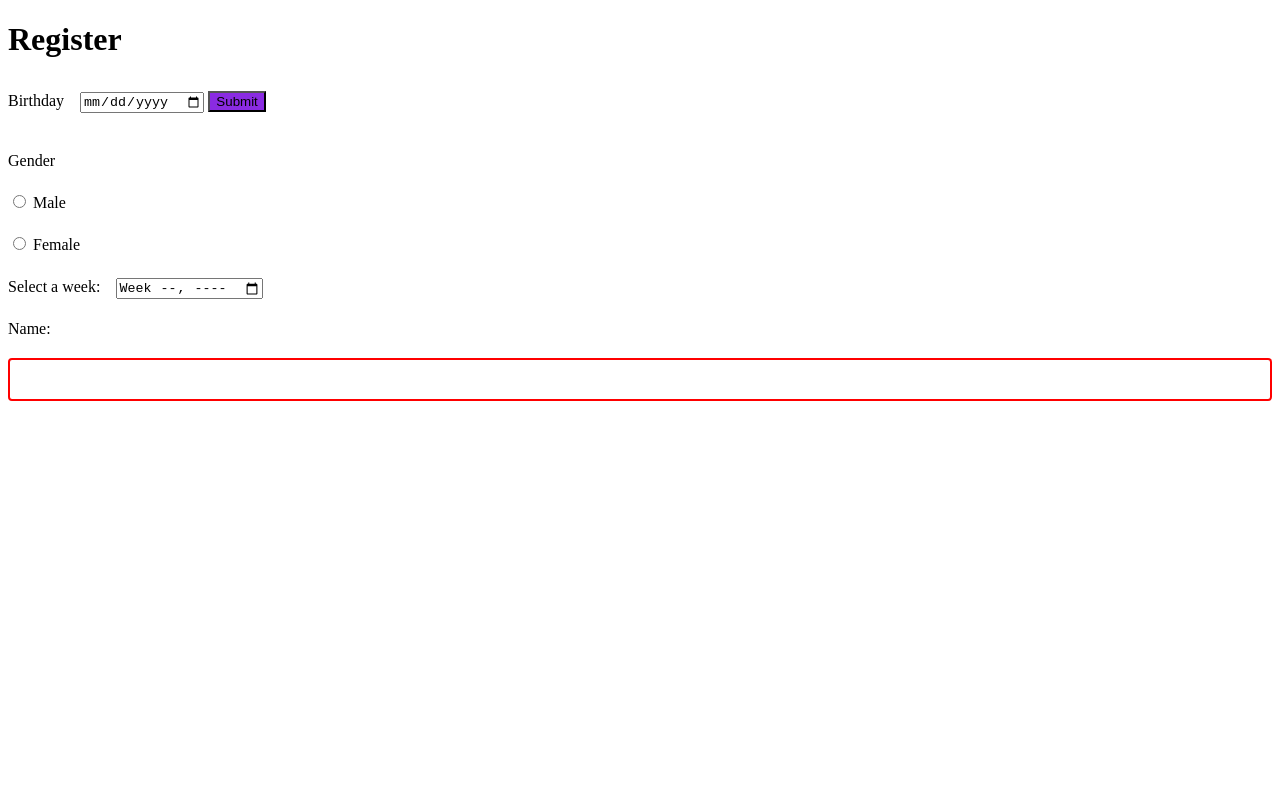
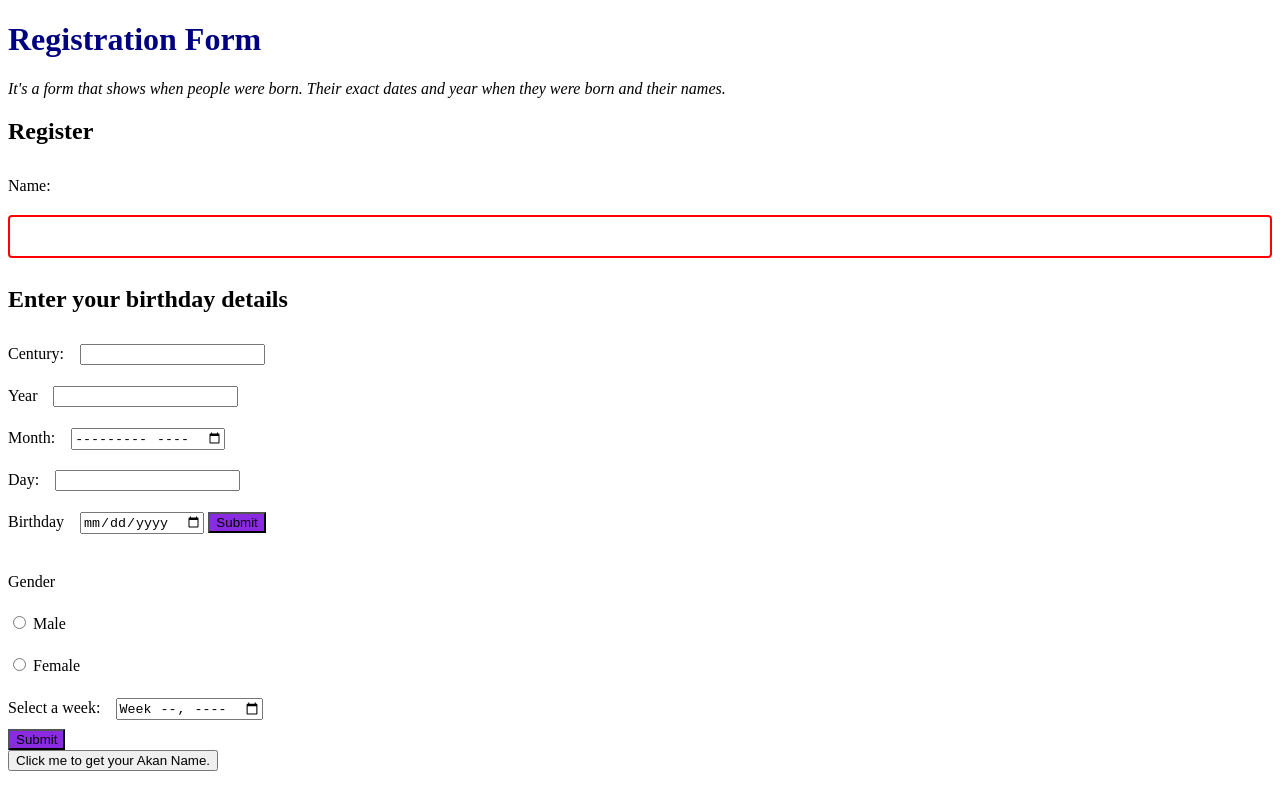
Before and after one commit to careymwarabu/Akan-Names, a plain HTML site: page form.html in a window 1280 px wide. Drawn offline with Linux system fonts and the light colour scheme.

Commit message:
save changes

```diff
--- a/form.html
+++ b/form.html
@@ -8,6 +8,7 @@
     <title>Registration form</title>
     <link rel="stylesheet" href="style.css">
 </head>
+
 <style>
     input[type=text] {
         width: 100%;
@@ -23,21 +24,46 @@
         display: inline-block;
     }
 
-    input[type=submit] {
-        background-color: #4CAF50;
-        color: white;
-        padding: 12px 20px;
-        border: none;
-        border-radius: 4px;
-        cursor: pointer;
-        float: right;
+    h1 {
+        color: navy;
+    }
+
+    p {
+        font-style: italic;
     }
 </style>
 
 <body>
+    <h1>Registration Form</h1>
+    <p> It's a form that shows when people were born. Their exact dates and year when they were born and their names.</p>
     <form action="/" method="GET">
         <div>
-            <h1>Register</h1>
+            <h2>Register</h2>
+        </div>
+        <div>
+            <label for="name">Name:</label>
+
+            <input type="text" id="name" name="name"><br>
+        </div>
+        <div>
+            <h2>Enter your birthday details</h2>
+
+        </div>
+        <div>
+            <label for="century">Century:</label>
+            <input type="number" id="century" name="century">
+        </div>
+        <div>
+            <label for="year">Year</label>
+            <input type="number" id="year" name="year">
+        </div>
+        <div>
+            <label for="month">Month:</label>
+            <input type="month" id="month" name="month">
+        </div>
+        <div>
+            <label for="day">Day:</label>
+            <input type="number" id="day" name="day">
         </div>
 
         <div>
@@ -59,11 +85,26 @@
         </div>
 
         <div>
-            <label for="name">Name:</label>
+        </div>
+        <button class="btn" type="submit">Submit</button><br>
+        <div>
 
-            <input type="text" id="name" name="name"><br>
+
+            <button type="button" onclick="document.getElementById('demo').innerHTML = ">
+            Click me to get your Akan Name.</button>
+
+            <p id="demo"></p>
+
         </div>
+
+
+        </button>
+
+
+
     </form>
+    <script src="./app.js"></script>
 </body>
 
+
 </html>
```
Also changed, not shown: js/app.js (+31 -1 lines), js/birthdayoutput.html (added).
